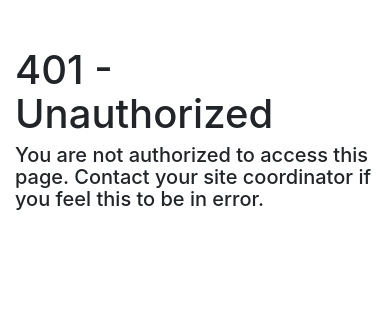
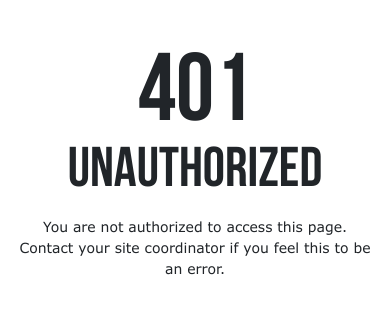
Before and after one commit to UNL-CSE-AMBASSADORS/VITA, a PHP site: page /unauthorized in a window 390 px wide. Shown: the part 56-370 px from the top of the page. Run offline with PHP 8.4, Linux system fonts and the light colour scheme; some libraries are stand-ins or nearby versions.

Commit message:
Modified styling of unauthorized page to mimic UNL styling

```diff
--- a/unauthorized/index.php
+++ b/unauthorized/index.php
@@ -3,6 +3,8 @@
 <html class="no-js" lang="">
 <head>
 	<title>Unauthorized</title>
+	<link rel="stylesheet" href="/assets/css/global.css">
+	<link rel="stylesheet" href="/unauthorized/unauthorized.css">
 	<?php require_once "$root/server/header.php" ?>
 </head>
 <body>
@@ -12,8 +14,9 @@
 	?>
 
 	<div class="container">
-		<div class='h1 mt-5'>401 - Unauthorized</div>
-		<div class='h5'>You are not authorized to access this page. Contact your site coordinator if you feel this to be in error.</div>
+		<div class='mt-5 error-number'>401</div>
+		<div class='error-name'>Unauthorized</div>
+		<div class='mt-3 error-description'>You are not authorized to access this page.<br>Contact your site coordinator if you feel this to be an error.</div>
 	</div>
 
 	<?php require_once "$root/server/footer.php" ?>
--- /dev/null
+++ b/unauthorized/unauthorized.css
@@ -0,0 +1,53 @@
+.error-number {
+	font-size: 320px;
+	line-height: 320px;
+	font-family: Bebas_Neue;
+	font-weight: bold;
+	text-align: center;
+}
+
+.error-name {
+	font-size: 192px;
+	line-height: 192px;
+	font-family: Bebas_Neue;
+	font-weight: bold;
+	text-align: center;
+}
+
+.error-description {
+	font-size: 24px;
+	font-family: Verdana;
+	text-align: center;
+}
+
+@media only screen and (max-width: 1000px) {
+	.error-number {
+		font-size: 192px;
+		line-height: 192px;
+	}
+
+	.error-name {
+		font-size: 96px;
+		line-height: 96px;
+	}
+
+	.error-description {
+		font-size: 18px;
+	}
+}
+
+@media only screen and (max-width: 600px) {
+	.error-number {
+		font-size: 96px;
+		line-height: 96px;
+	}
+
+	.error-name {
+		font-size: 56px;
+		line-height: 56px;
+	}
+
+	.error-description {
+		font-size: 14px;
+	}
+}
```
